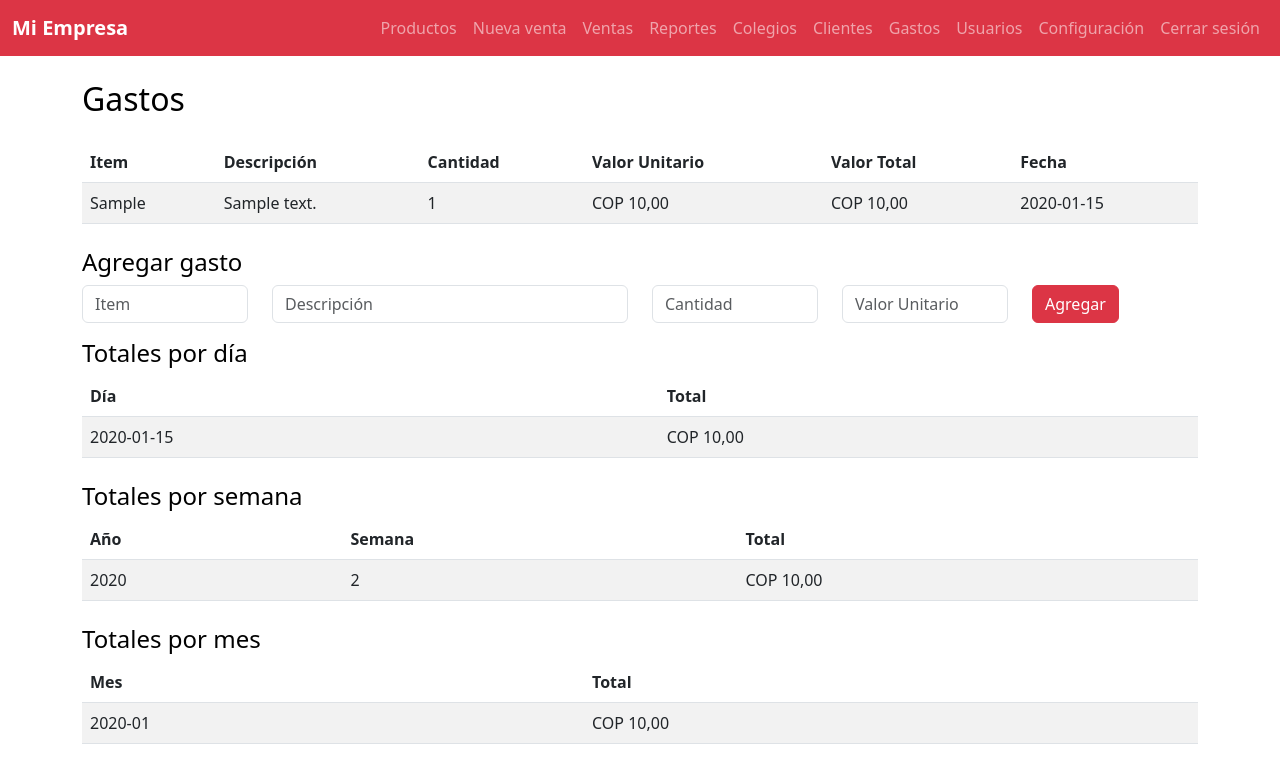
After one commit to cdazaperez/rag_fastapi, a Flask app: page /gastos in a window 1280 px wide. The commit adds this page. Shown: the top 783 px of the page. Run offline with Flask 3, Linux system fonts and the light colour scheme; a user stored in the database is signed in; data comes from the database, SQL or seed files in the repository; both versions use the stored data as it was after the commit; tables that the repository leaves empty hold one stand-in row (values such as "Sample post").

Commit message:
Add expense tracking module

```diff
--- a/inventario/app_flask_inventario.py
+++ b/inventario/app_flask_inventario.py
@@ -743,5 +743,44 @@ def eliminar_cliente(id):
     flash('Cliente eliminado')
     return redirect(url_for('listar_clientes'))
 
+
+# --- Gastos ---
+
+@app.route('/gastos')
+def listar_gastos():
+    if 'user' not in session:
+        return redirect(url_for('login'))
+    conn = get_db()
+    cursor = conn.cursor(dictionary=True)
+    cursor.execute("SELECT id, item, descripcion, cantidad, valor_unitario, fecha FROM gastos ORDER BY fecha DESC")
+    gastos = cursor.fetchall()
+    cursor.execute("SELECT DATE(fecha) AS dia, SUM(cantidad * valor_unitario) AS total FROM gastos GROUP BY dia ORDER BY dia DESC")
+    diarios = cursor.fetchall()
+    cursor.execute("SELECT YEAR(fecha) AS year, WEEK(fecha) AS semana, SUM(cantidad * valor_unitario) AS total FROM gastos GROUP BY year, semana ORDER BY year DESC, semana DESC")
+    semanal = cursor.fetchall()
+    cursor.execute("SELECT DATE_FORMAT(fecha, '%Y-%m') AS mes, SUM(cantidad * valor_unitario) AS total FROM gastos GROUP BY mes ORDER BY mes DESC")
+    mensual = cursor.fetchall()
+    conn.close()
+    return render_template('gastos.html', gastos=gastos, diarios=diarios, semanal=semanal, mensual=mensual)
+
+
+@app.route('/gastos/crear', methods=['POST'])
+def crear_gasto():
+    if 'user' not in session:
+        return redirect(url_for('login'))
+    item = request.form['item']
+    descripcion = request.form.get('descripcion')
+    cantidad = int(request.form['cantidad'])
+    valor_unitario = float(request.form['valor_unitario'])
+    conn = get_db()
+    cursor = conn.cursor()
+    cursor.execute(
+        "INSERT INTO gastos(item, descripcion, cantidad, valor_unitario, fecha) VALUES (%s, %s, %s, %s, %s)",
+        (item, descripcion, cantidad, valor_unitario, datetime.now()))
+    conn.commit()
+    conn.close()
+    flash('Gasto registrado correctamente')
+    return redirect(url_for('listar_gastos'))
+
 if __name__ == '__main__':
     app.run(host='0.0.0.0', port=8082, debug=True)
--- a/inventario/templates/base.html
+++ b/inventario/templates/base.html
@@ -47,6 +47,9 @@
         <li class="nav-item">
           <a class="nav-link" href="{{ url_for('listar_clientes') }}">Clientes</a>
         </li>
+        <li class="nav-item">
+          <a class="nav-link" href="{{ url_for('listar_gastos') }}">Gastos</a>
+        </li>
         {% if session.get('role') == 'admin' %}
         <li class="nav-item">
           <a class="nav-link" href="{{ url_for('gestionar_usuarios') }}">Usuarios</a>
--- /dev/null
+++ b/inventario/templates/gastos.html
@@ -0,0 +1,84 @@
+{% extends 'base.html' %}
+{% block title %}Gastos{% endblock %}
+{% block content %}
+<div class="d-flex justify-content-between mb-3">
+  <h2>Gastos</h2>
+</div>
+<table class="table table-striped mb-4">
+  <thead>
+    <tr>
+      <th>Item</th>
+      <th>Descripción</th>
+      <th>Cantidad</th>
+      <th>Valor Unitario</th>
+      <th>Valor Total</th>
+      <th>Fecha</th>
+    </tr>
+  </thead>
+  <tbody>
+    {% for g in gastos %}
+    <tr>
+      <td>{{ g.item }}</td>
+      <td>{{ g.descripcion }}</td>
+      <td>{{ g.cantidad }}</td>
+      <td>{{ g.valor_unitario|cop }}</td>
+      <td>{{ (g.cantidad * g.valor_unitario)|cop }}</td>
+      <td>{{ g.fecha.strftime('%Y-%m-%d') if g.fecha else '' }}</td>
+    </tr>
+    {% endfor %}
+  </tbody>
+</table>
+<h4>Agregar gasto</h4>
+<form method="post" action="{{ url_for('crear_gasto') }}">
+  <div class="row">
+    <div class="col-md-2 mb-3">
+      <input type="text" name="item" class="form-control" placeholder="Item" required>
+    </div>
+    <div class="col-md-4 mb-3">
+      <input type="text" name="descripcion" class="form-control" placeholder="Descripción">
+    </div>
+    <div class="col-md-2 mb-3">
+      <input type="number" name="cantidad" class="form-control" placeholder="Cantidad" required>
+    </div>
+    <div class="col-md-2 mb-3">
+      <input type="number" step="0.01" name="valor_unitario" class="form-control" placeholder="Valor Unitario" required>
+    </div>
+    <div class="col-md-2 mb-3">
+      <button type="submit" class="btn btn-primary">Agregar</button>
+    </div>
+  </div>
+</form>
+<h4>Totales por día</h4>
+<table class="table table-striped mb-4">
+  <thead>
+    <tr><th>Día</th><th>Total</th></tr>
+  </thead>
+  <tbody>
+    {% for r in diarios %}
+    <tr><td>{{ r.dia }}</td><td>{{ r.total|cop }}</td></tr>
+    {% endfor %}
+  </tbody>
+</table>
+<h4>Totales por semana</h4>
+<table class="table table-striped mb-4">
+  <thead>
+    <tr><th>Año</th><th>Semana</th><th>Total</th></tr>
+  </thead>
+  <tbody>
+    {% for r in semanal %}
+    <tr><td>{{ r.year }}</td><td>{{ r.semana }}</td><td>{{ r.total|cop }}</td></tr>
+    {% endfor %}
+  </tbody>
+</table>
+<h4>Totales por mes</h4>
+<table class="table table-striped mb-4">
+  <thead>
+    <tr><th>Mes</th><th>Total</th></tr>
+  </thead>
+  <tbody>
+    {% for r in mensual %}
+    <tr><td>{{ r.mes }}</td><td>{{ r.total|cop }}</td></tr>
+    {% endfor %}
+  </tbody>
+</table>
+{% endblock %}
```
Also changed, not shown: schema.sql (+9 -0 lines).
